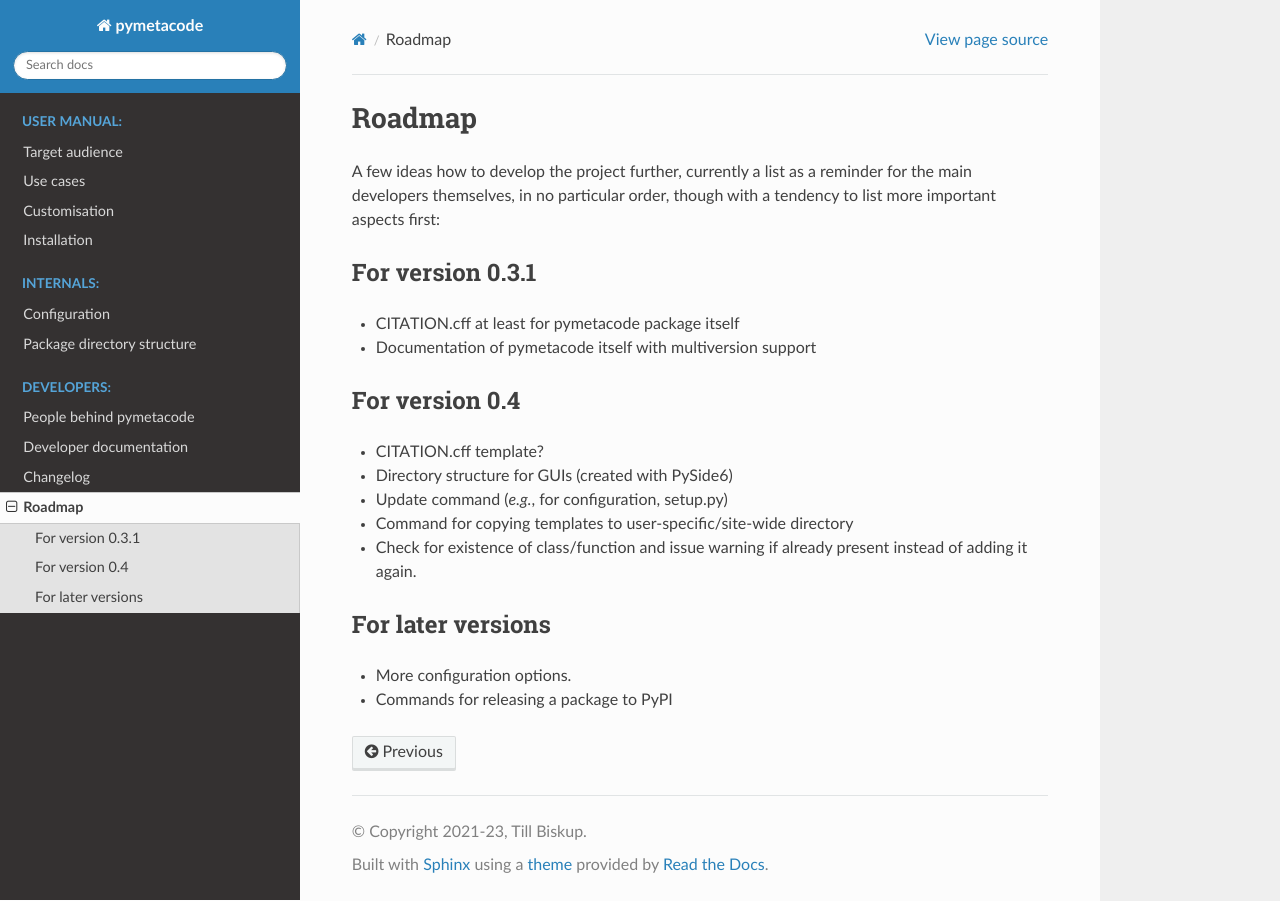
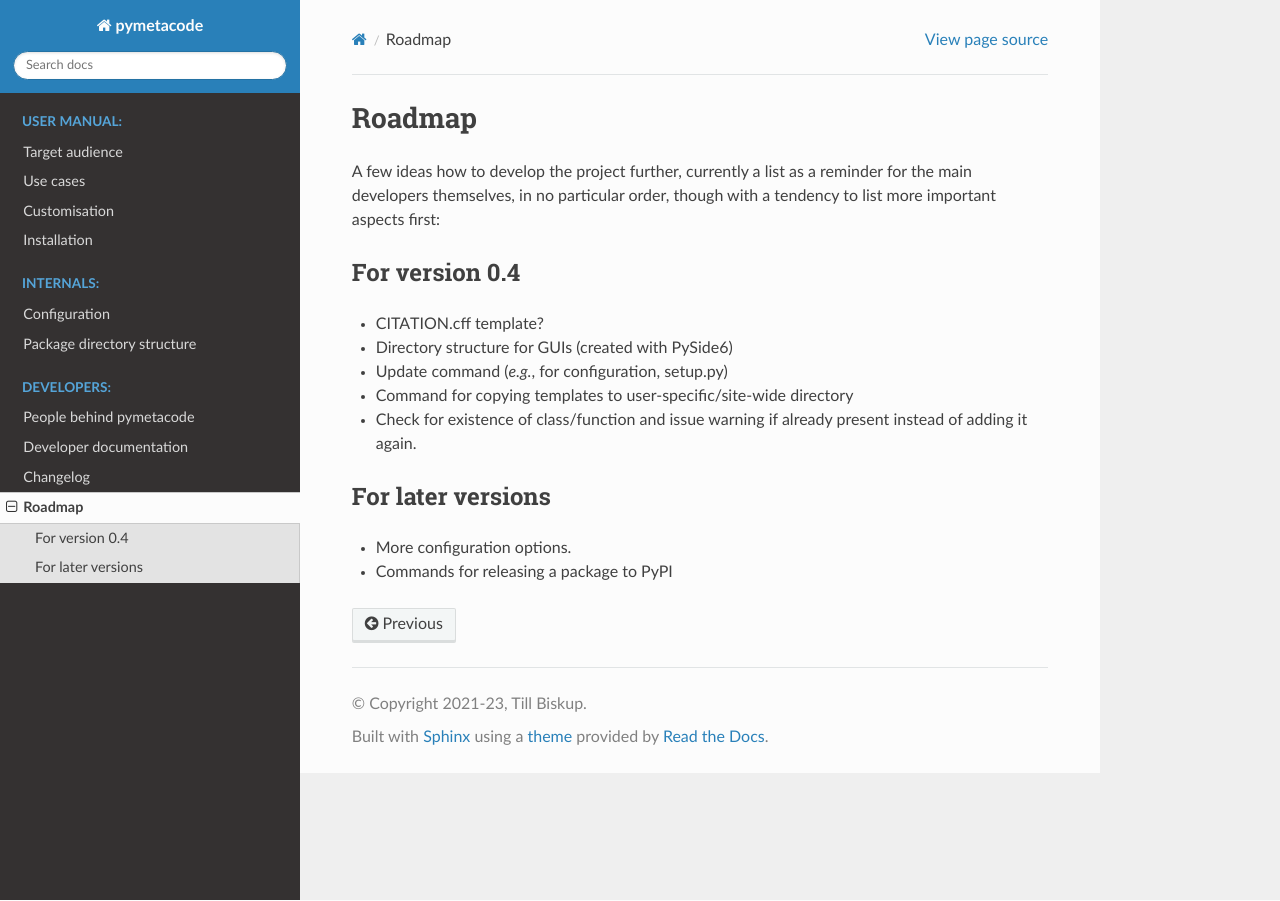
Before and after one commit to tillbiskup/pymetacode, a Sphinx documentation site: the page built from docs/roadmap.rst, in a window 1280 px wide. Built offline with Sphinx 7.4.7 and the Read the Docs theme 2.0.0, drawn with Linux system fonts in a browser that asks for light colours; pages that are not in the unit, such as notebooks, are missing from menus.

Commit message:
Update changelog and roadmap

```diff
--- a/docs/changelog.rst
+++ b/docs/changelog.rst
@@ -15,6 +15,7 @@ New features
 ------------
 
 * MANIFEST.in file (for README, LICENSE, VERSION)
+* CITATION.cff file
 
 
 Version 0.3.0
--- a/docs/roadmap.rst
+++ b/docs/roadmap.rst
@@ -3,14 +3,6 @@ Roadmap
 =======
 
 A few ideas how to develop the project further, currently a list as a reminder for the main developers themselves, in no particular order, though with a tendency to list more important aspects first:
-
-
-For version 0.3.1
-=================
-
-* CITATION.cff at least for pymetacode package itself
-
-* Documentation of pymetacode itself with multiversion support
 
 
 For version 0.4
```
Also changed, not shown: 1 other file.
